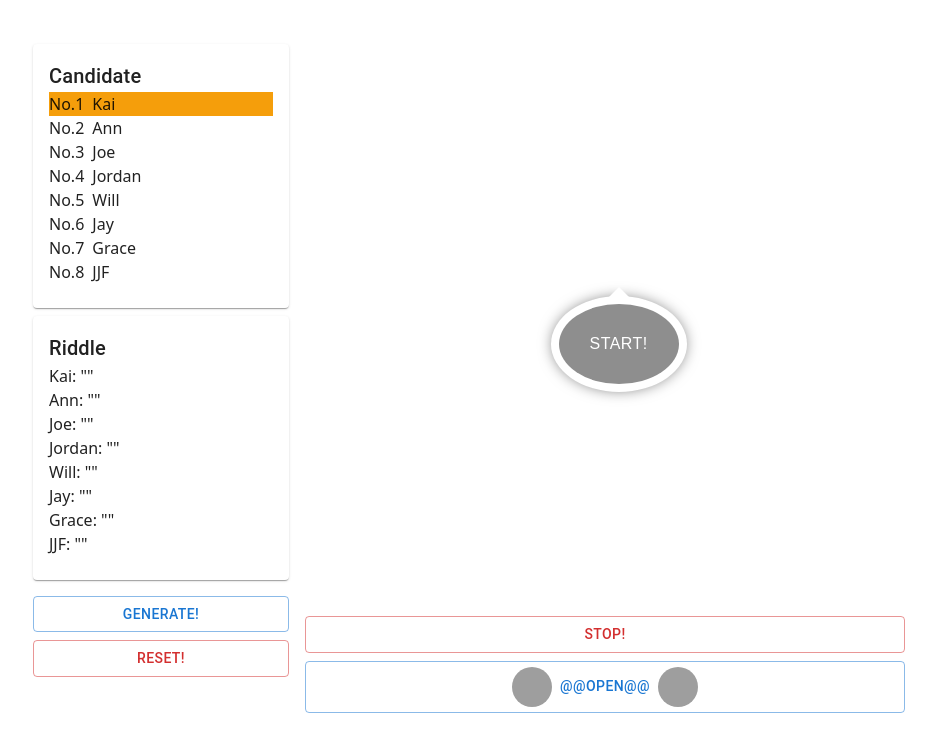
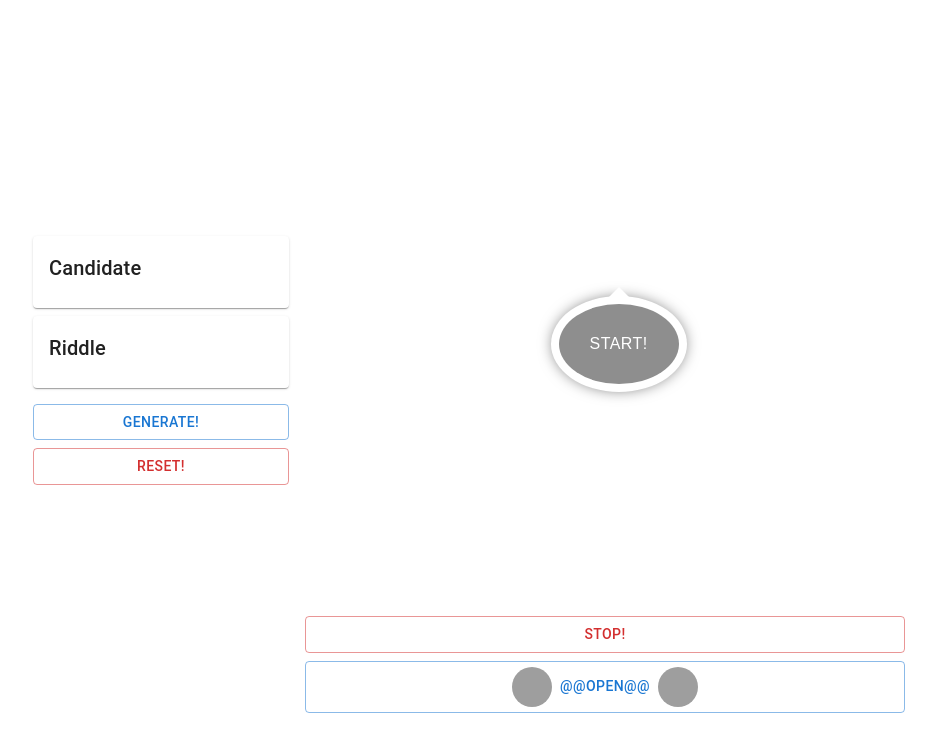
Before and after one commit to gary81005/gary-next-app, a Next.js app: page /random in a window 1280 px wide. Shown: the top 752 px of the page, without its empty margins (171-1107 px from the left). Built offline with nearby package versions, Linux system fonts and the light colour scheme; grey boxes are pictures that could not be loaded.

Commit message:
fix(env): use vercel env

```diff
--- a/next.config.js
+++ b/next.config.js
@@ -1,6 +1,10 @@
 /** @type {import('next').NextConfig} */
 const nextConfig = {
   reactStrictMode: true,
-}
+  env: {
+    RIDDLE: process.env.RIDDLE,
+    CANDIDATE: process.env.CANDIDATE,
+  },
+};
 
-module.exports = nextConfig
+module.exports = nextConfig;
--- a/src/pages/random.tsx
+++ b/src/pages/random.tsx
@@ -5,8 +5,8 @@ import { Button, Card, CardContent, TextField, Typography } from '@mui/material'
 import { useEffect, useLayoutEffect, useRef, useState } from 'react';
 import { twMerge } from 'tailwind-merge';
 
-const riddleArr = ['宇宙，未來，砰砰', '隅中日昳,桌案几上,屈指成禮', 'a', 'b', 'c', 'd', 'e', 'f'];
-const candidate = ['Kai', 'Ann', 'Joe', 'Jordan', 'Will', 'Jay', 'Grace', 'JJF'];
+const riddleArr = process.env.RIDDLE?.split(',') || [];
+const candidate = process.env.CANDIDATE?.split(',') || [];
 
 const RandomPage = () => {
   const canvasRef = useRef<HTMLCanvasElement | null>(null);
```
